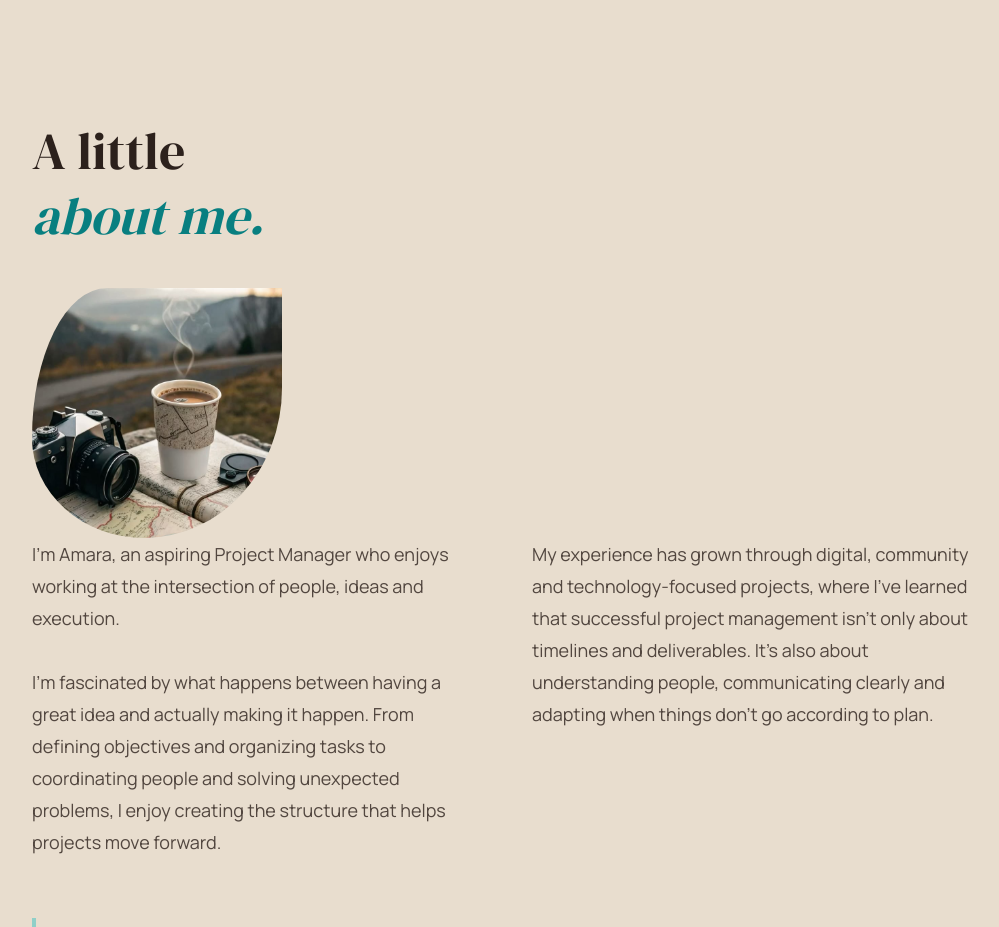
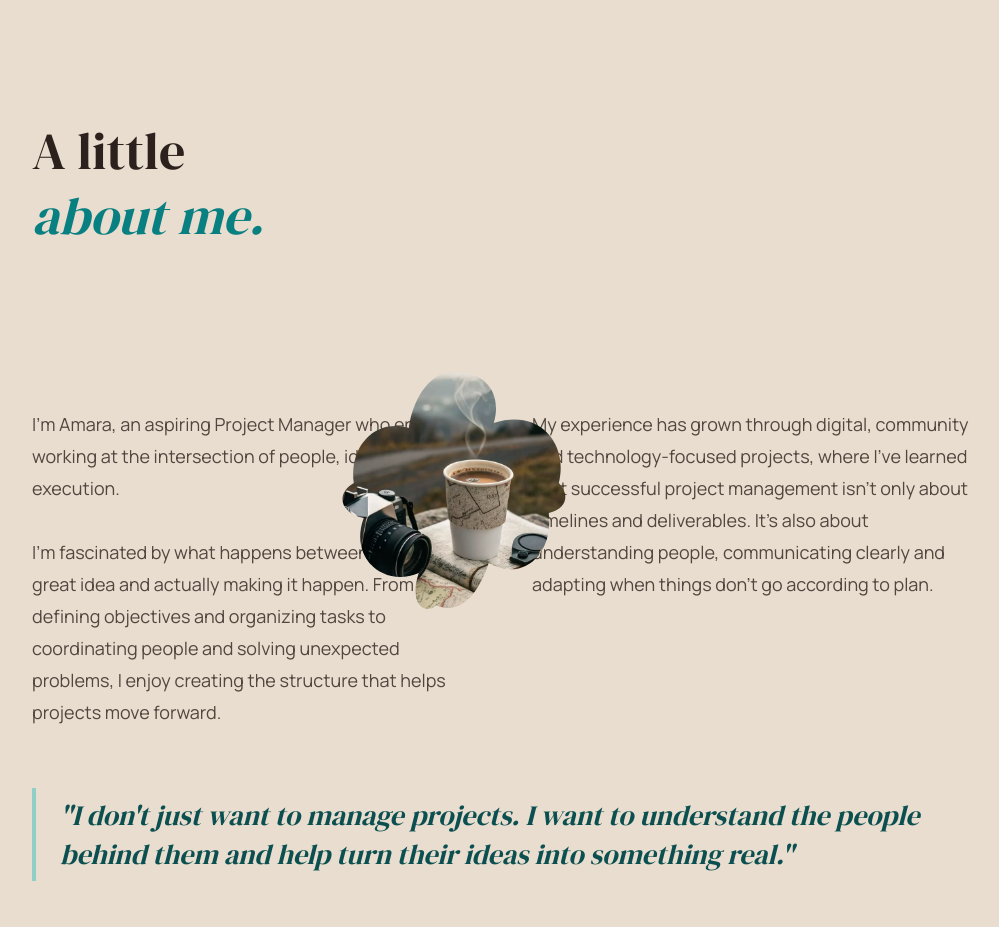
Before and after one commit to Darkween-ship-it/Learning_JS_Hafida, a React (Vite) app in the folder Day18/my-project/: page / in a window 1280 px wide. Shown: the part 812-1739 px from the top of the page, without its empty margins (138-1137 px from the left). Built offline with nearby package versions, Linux system fonts and the light colour scheme.

Commit message:
making theimage more irreguler

```diff
--- a/Day18/my-project/src/components/About.tsx
+++ b/Day18/my-project/src/components/About.tsx
@@ -2,23 +2,44 @@ export default function About() {
   return (
     <section id="about" className="bg-beige py-[100px] md:py-[120px]">
       <div className="max-w-[1100px] mx-auto px-[20px] md:px-[50px] lg:px-[80px]">
-        <h2 className="font-serif text-[42px] md:text-[52px] text-espresso mb-10 leading-tight">
+        <div className="flex flex-col md:flex-row items-center md:items-start gap-[40px] md:gap-[60px] mb-10">
+          {/* Heading */}
+          <h2 className="font-serif text-[42px] md:text-[52px] text-espresso leading-tight">
             A little
             <br />
             <span className="text-peacock italic">about me.</span>
           </h2>
 
-         {/* Hiking image - irregular blob shape */}
-            <div className="group w-full max-w-[250px]">
+          <div className="group w-[250px] h-[250px] shrink-0">
+            <svg className="w-full h-full block">
+              <defs>
+                <clipPath id="boneClip" clipPathUnits="objectBoundingBox">
+                  <path d="
+                    M 0.5 0.02
+                    C 0.62 0, 0.72 0.08, 0.68 0.22
+                    C 0.86 0.16, 0.98 0.3, 0.94 0.46
+                    C 0.98 0.5, 0.98 0.56, 0.9 0.58
+                    C 0.92 0.74, 0.8 0.86, 0.66 0.78
+                    C 0.62 0.9, 0.55 0.99, 0.45 0.95
+                    C 0.4 0.99, 0.34 0.94, 0.38 0.82
+                    C 0.24 0.88, 0.1 0.76, 0.16 0.6
+                    C 0.06 0.58, 0.05 0.5, 0.12 0.46
+                    C 0.1 0.32, 0.2 0.2, 0.34 0.24
+                    C 0.36 0.1, 0.44 0.02, 0.5 0.02
+                    Z
+                  " />
+                </clipPath>
+              </defs>
+            </svg>
             <img
               src="/Misty Morning Hikes & Wilderkind Moods _ UK Travel Aesthetic.jpg"
               alt="Hiking in the mist"
-                className="w-full aspect-square object-cover transition-transform duration-700 group-hover:scale-105"
-                style={{
-                  borderRadius: '30% 0% 55% 45% / 60% 40% 60% 40%',
-                }}
+              className="w-full h-full object-cover transition-transform duration-700 group-hover:scale-105"
+              style={{ clipPath: 'url(#boneClip)' }}
             />
           </div>
+        </div>
+
         <div className="grid md:grid-cols-2 gap-[40px] md:gap-[60px] items-start">
           <p className="text-[16px] md:text-[18px] leading-[32px] text-espresso/80">
             I'm Amara, an aspiring Project Manager who enjoys working at the
@@ -31,8 +52,6 @@ export default function About() {
             creating the structure that helps projects move forward.
           </p>
 
-          <div className="flex flex-col items-center gap-[40px]">
-
           <p className="text-[16px] md:text-[18px] leading-[32px] text-espresso/80">
             My experience has grown through digital, community and
             technology-focused projects, where I've learned that successful
@@ -40,7 +59,6 @@ export default function About() {
             It's also about understanding people, communicating clearly and
             adapting when things don't go according to plan.
           </p>
-          </div>
         </div>
 
         <blockquote className="mt-[60px] border-l-4 border-soft-aqua pl-[24px] py-2">
```
Lines whose indentation alone changed are shown as unchanged.
